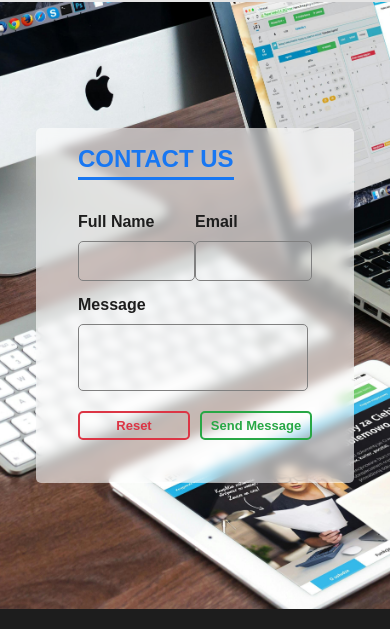
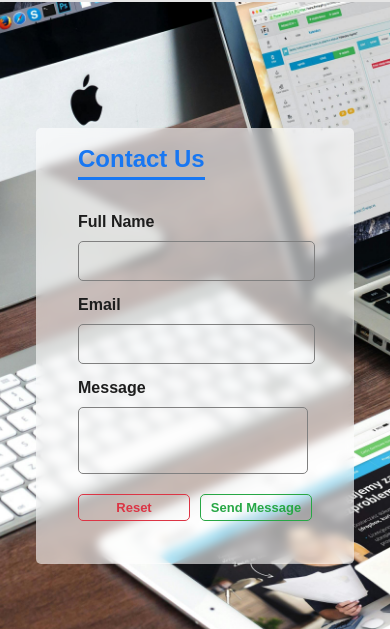
Before and after one commit to ChetanPatil0/QDS_2, a plain HTML site: page index.html in a window 390 px wide. Shown: the part 4310-4939 px from the top of the page. Drawn offline with nearby package versions, Linux system fonts and the light colour scheme.

Commit message:
Update style.css

```diff
--- a/style.css
+++ b/style.css
@@ -260,7 +260,7 @@ main {
 }
 
 .section-4-body h2 {
-    text-transform: uppercase;
+    text-transform: capitalize;
     border-bottom: 3px solid #1877F2;
     display: inline;
     color: #1877F2;
@@ -324,7 +324,7 @@ main {
 }
 
 .contactform-buttons button:nth-child(1) {
-    border: 2px solid #dc3545;
+    border: 1px solid #dc3545;
     background-color: transparent;
     border-radius: 5px;
     color: #dc3545;
@@ -341,7 +341,7 @@ main {
 }
 
 .contactform-buttons button:nth-child(2) {
-    border: 2px solid #28a745;
+    border: 1px solid #28a745;
     background-color: transparent;
     border-radius: 5px;
     color: #28a745;
@@ -524,7 +524,16 @@ footer {
         padding: 2vh 5vh;
         width: 60%;
     }
-
+    .contactform .inputfeildgroup{
+        width: 100%;
+        display: grid;
+    }
+    .contactform input{
+        width: 110%;
+    }
+    .contactform .inputfeild{
+        width: 100%;
+    }
     .contactform-buttons button {
         padding: 5px 5px;
         width: 48%;
```
